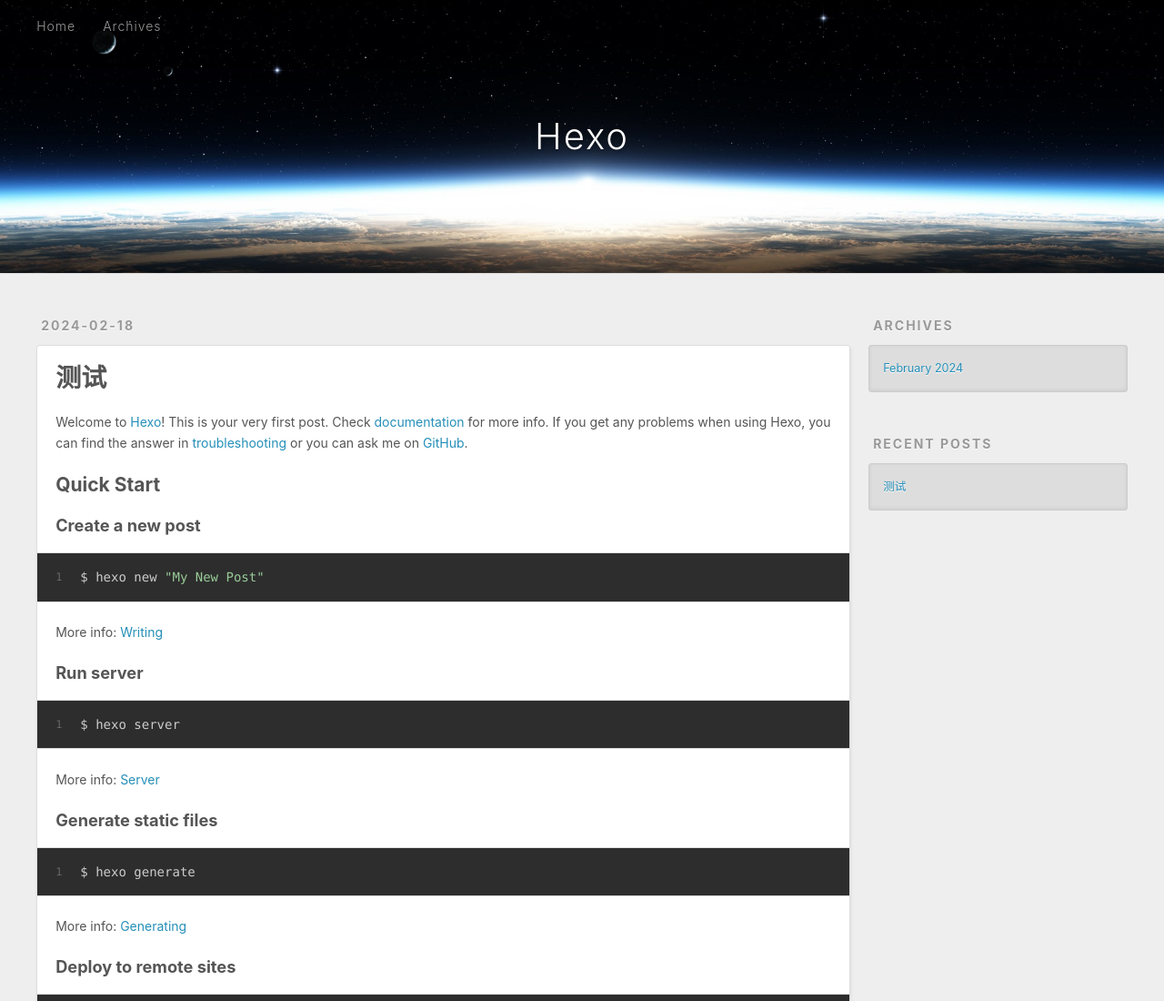
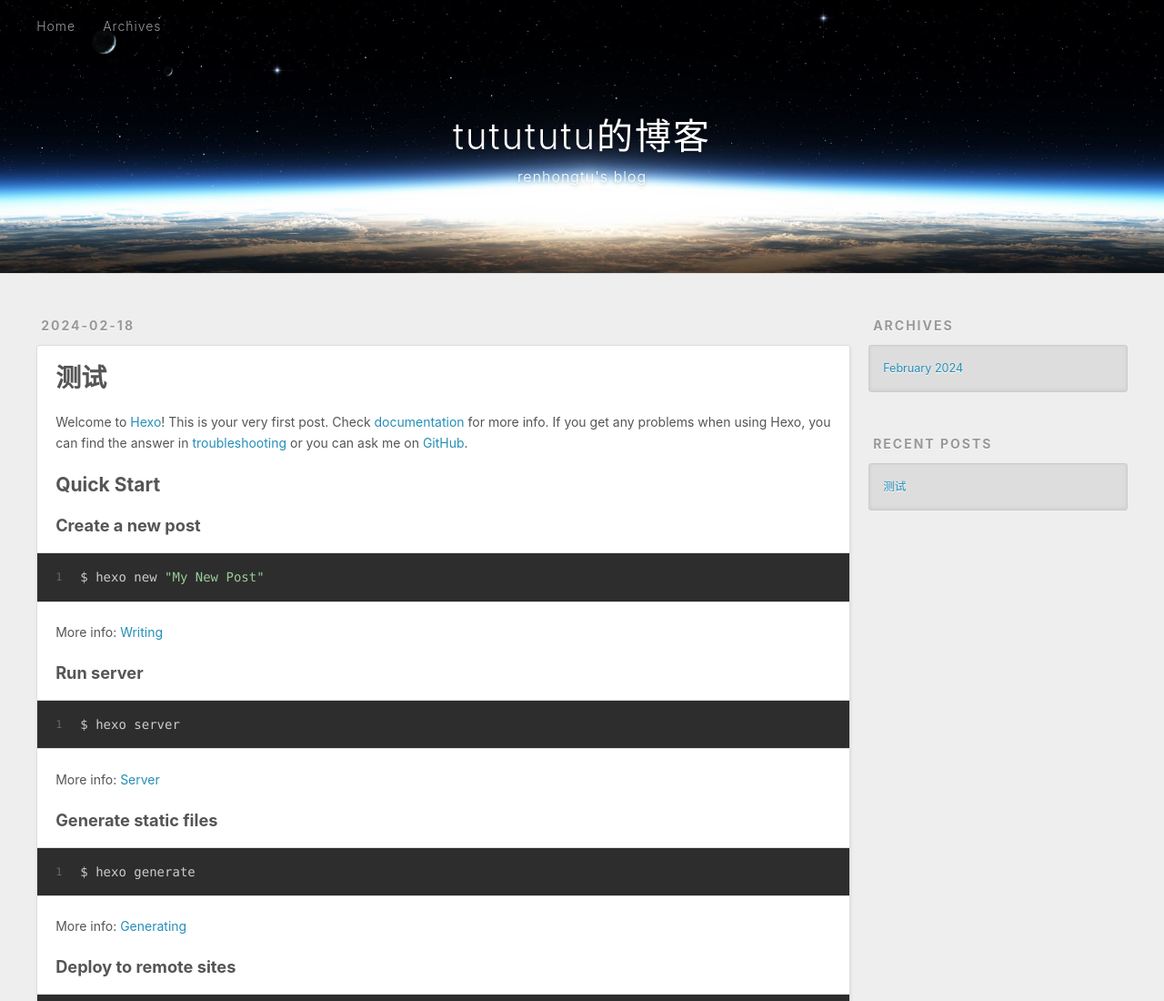
Before and after one commit to renhongtu/renhongtu.github.io, a plain HTML site: page index.html in a window 1280 px wide. Shown: the top 1100 px of the page at 91% size. Drawn offline with Linux system fonts and the light colour scheme.

Commit message:
Site updated: 2024-02-18 11:23:59

```diff
--- a/index.html
+++ b/index.html
@@ -4,17 +4,17 @@
   <meta charset="utf-8">
 
 
-  <title>Hexo</title>
+  <title>tutututu的博客</title>
   <meta name="viewport" content="width=device-width, initial-scale=1, shrink-to-fit=no">
   <meta property="og:type" content="website">
-<meta property="og:title" content="Hexo">
+<meta property="og:title" content="tutututu的博客">
 <meta property="og:url" content="http://example.com/index.html">
-<meta property="og:site_name" content="Hexo">
+<meta property="og:site_name" content="tutututu的博客">
 <meta property="og:locale" content="en_US">
 <meta property="article:author" content="John Doe">
 <meta name="twitter:card" content="summary">
 
-    <link rel="alternate" href="/atom.xml" title="Hexo" type="application/atom+xml">
+    <link rel="alternate" href="/atom.xml" title="tutututu的博客" type="application/atom+xml">
 
 
     <link rel="shortcut icon" href="/favicon.png">
@@ -39,8 +39,12 @@
   <div id="header-outer" class="outer">
     <div id="header-title" class="inner">
       <h1 id="logo-wrap">
-        <a href="/" id="logo">Hexo</a>
+        <a href="/" id="logo">tutututu的博客</a>
       </h1>
+
+        <h2 id="subtitle-wrap">
+          <a href="/" id="subtitle">renhongtu&#39;s blog</a>
+        </h2>
 
     </div>
     <div id="header-inner" class="inner">
@@ -108,7 +112,7 @@
 
     </div>
     <footer class="article-footer">
-      <a data-url="http://example.com/2024/02/18/hello-world/" data-id="clsqwvlqu00002ktbb590756l" data-title="测试" class="article-share-link"><span class="fa fa-share">Share</span></a>
+      <a data-url="http://example.com/2024/02/18/hello-world/" data-id="clsqy154h0000wgtbbk65gk51" data-title="测试" class="article-share-link"><span class="fa fa-share">Share</span></a>
 
 
 
```
Also changed, not shown: 2024/02/18/hello-world/index.html (+9 -5 lines), archives/2024/02/index.html (+9 -5 lines), archives/2024/index.html (+9 -5 lines), archives/index.html (+9 -5 lines).
